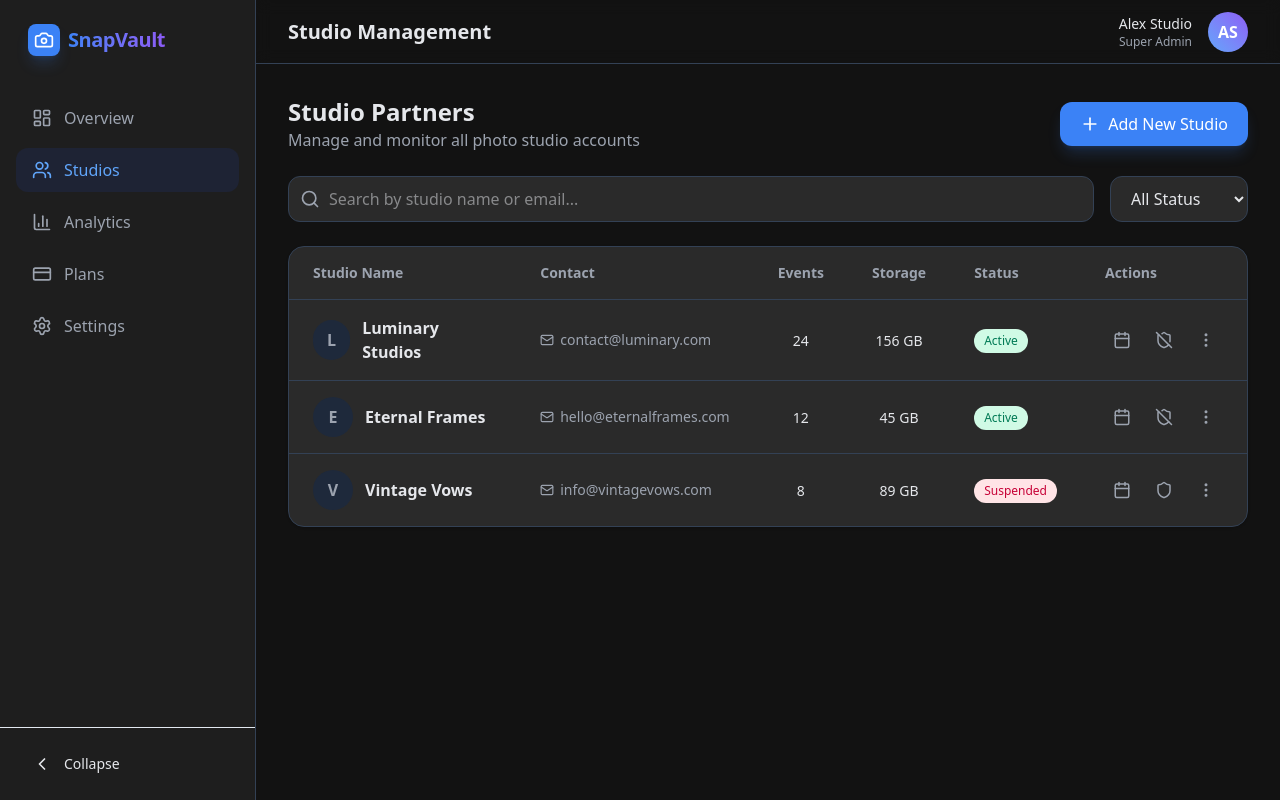
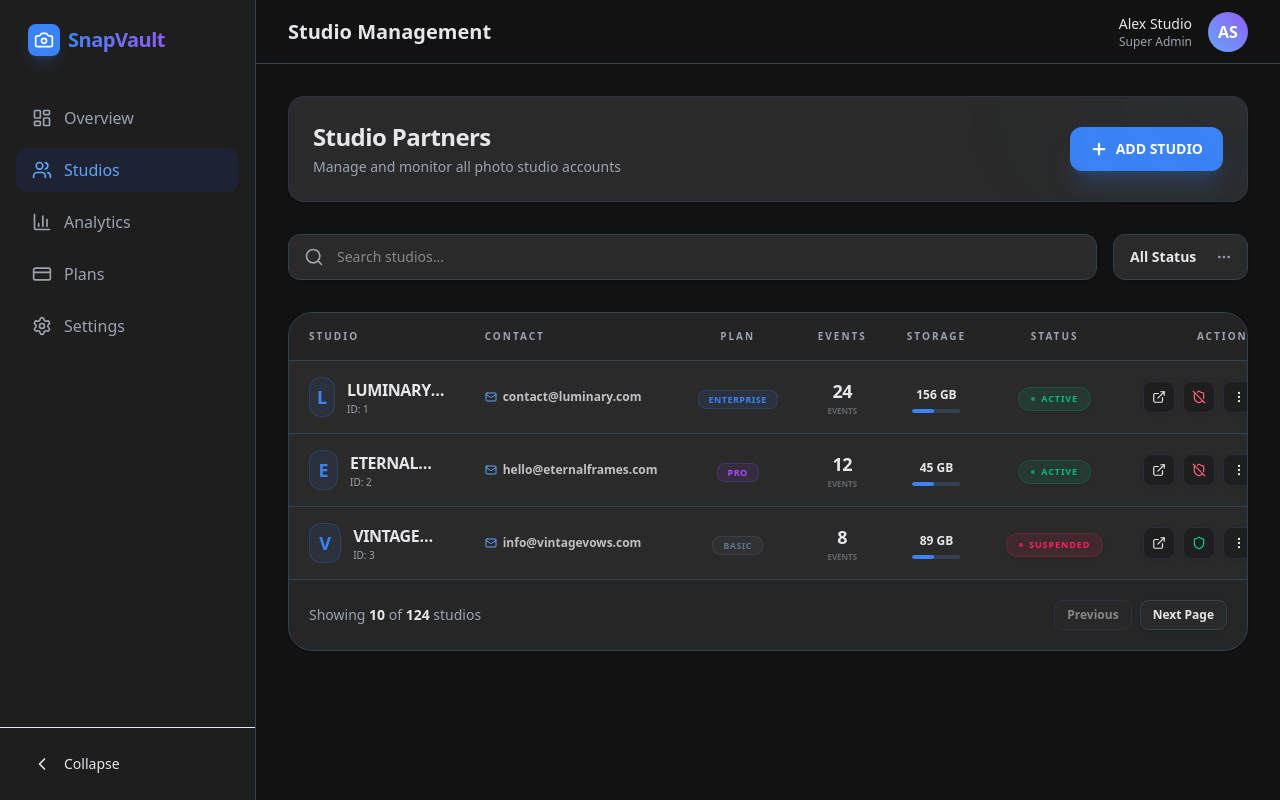
Before and after one commit to yogeshwaran08/photo-asset-management, a React app: page /super-admin/studios in a window 1280 px wide. Built offline with nearby package versions, Linux system fonts and the light colour scheme; the HTML template or start-up script is replaced by a standard one.

Commit message:
feat: add super admin studio management page with mock data for studios, events, and photos.

```diff
--- a/src/pages/super-admin/Studios.tsx
+++ b/src/pages/super-admin/Studios.tsx
@@ -1,100 +1,153 @@
 import { useState } from 'react';
-import { Search, Plus, MoreVertical, Shield, ShieldOff, Mail, Calendar } from 'lucide-react';
+import { Search, Plus, MoreVertical, Shield, ShieldOff, Mail, ExternalLink } from 'lucide-react';
+import { motion } from 'framer-motion';
 import { MOCK_STUDIOS } from '../../utils/mockData';
 import { cn } from '../../utils/cn';
+
+const containerVariants = {
+    hidden: { opacity: 0 },
+    visible: {
+        opacity: 1,
+        transition: {
+            staggerChildren: 0.1
+        }
+    }
+};
+
+const itemVariants = {
+    hidden: { opacity: 0, y: 20 },
+    visible: { opacity: 1, y: 0 }
+};
 
 const StudiosManagement = () => {
     const [searchTerm, setSearchTerm] = useState('');
 
     return (
-        <div className="space-y-6 max-w-7xl mx-auto">
-            <div className="flex flex-col md:flex-row md:items-center justify-between gap-4">
-                <div>
-                    <h1 className="text-2xl font-bold">Studio Partners</h1>
-                    <p className="text-muted-foreground">Manage and monitor all photo studio accounts</p>
+        <motion.div
+            variants={containerVariants}
+            initial="hidden"
+            animate="visible"
+            className="space-y-8 max-w-7xl mx-auto pb-12"
+        >
+            <motion.div variants={itemVariants} className="flex flex-col md:flex-row md:items-center justify-between gap-4 bg-card p-6 rounded-2xl border border-border/50 shadow-sm relative overflow-hidden">
+                <div className="absolute top-0 right-0 w-64 h-64 bg-primary-500/5 blur-[100px] -mr-32 -mt-32 rounded-full" />
+                <div className="relative">
+                    <h1 className="text-2xl font-bold tracking-tight">Studio Partners</h1>
+                    <p className="text-sm text-muted-foreground mt-1 font-medium">Manage and monitor all photo studio accounts</p>
                 </div>
-                <button className="flex items-center gap-2 bg-primary-500 hover:bg-primary-600 text-white px-5 py-2.5 rounded-xl font-medium transition-all shadow-lg shadow-primary-500/20 active:scale-95">
-                    <Plus size={20} />
-                    Add New Studio
+                <button className="flex items-center gap-2 bg-primary-500 hover:bg-primary-600 text-white px-5 py-3 rounded-xl font-black text-sm transition-all shadow-xl shadow-primary-500/20 active:scale-95 group">
+                    <Plus size={18} strokeWidth={3} className="group-hover:rotate-90 transition-transform duration-300" />
+                    <span>ADD STUDIO</span>
                 </button>
-            </div>
+            </motion.div>
 
-            <div className="flex flex-col md:flex-row gap-4">
-                <div className="relative flex-1">
-                    <Search className="absolute left-3 top-1/2 -translate-y-1/2 text-muted-foreground" size={20} />
+            <motion.div variants={itemVariants} className="flex flex-col md:flex-row gap-4">
+                <div className="relative flex-1 group">
+                    <Search className="absolute left-4 top-1/2 -translate-y-1/2 text-muted-foreground group-focus-within:text-primary-500 transition-colors" size={20} />
                     <input
                         type="text"
-                        placeholder="Search by studio name or email..."
-                        className="w-full pl-10 pr-4 py-2.5 bg-card border border-border rounded-xl focus:ring-2 focus:ring-primary-500 transition-all outline-none text-foreground"
+                        placeholder="Search studios..."
+                        className="w-full pl-12 pr-4 py-3 bg-card border border-border rounded-xl focus:ring-4 focus:ring-primary-500/10 focus:border-primary-500 transition-all outline-none text-foreground font-medium shadow-sm text-sm"
                         value={searchTerm}
                         onChange={(e) => setSearchTerm(e.target.value)}
                     />
                 </div>
-                <select className="bg-card border border-border rounded-xl px-4 py-2.5 focus:ring-2 focus:ring-primary-500 outline-none text-foreground">
+                <div className="relative">
+                    <select className="bg-card border border-border rounded-xl px-4 py-3 pr-10 focus:ring-4 focus:ring-primary-500/10 focus:border-primary-500 outline-none text-foreground font-bold shadow-sm appearance-none cursor-pointer text-sm">
                         <option>All Status</option>
                         <option>Active</option>
                         <option>Suspended</option>
+                        <option>Pending</option>
                     </select>
+                    <MoreVertical className="absolute right-4 top-1/2 -translate-y-1/2 text-muted-foreground pointer-events-none rotate-90" size={16} />
                 </div>
+            </motion.div>
 
-            <div className="bg-card rounded-2xl border border-border overflow-hidden shadow-sm">
+            <motion.div variants={itemVariants} className="bg-card rounded-3xl border border-border overflow-hidden shadow-sm">
                 <div className="overflow-x-auto">
                     <table className="w-full text-left">
                         <thead>
-                            <tr className="border-b border-border">
-                                <th className="px-6 py-4 text-sm font-semibold text-muted-foreground">Studio Name</th>
-                                <th className="px-6 py-4 text-sm font-semibold text-muted-foreground">Contact</th>
-                                <th className="px-6 py-4 text-sm font-semibold text-muted-foreground text-center">Events</th>
-                                <th className="px-6 py-4 text-sm font-semibold text-muted-foreground text-center">Storage</th>
-                                <th className="px-6 py-4 text-sm font-semibold text-muted-foreground">Status</th>
-                                <th className="px-6 py-4 text-sm font-semibold text-muted-foreground">Actions</th>
+                            <tr className="border-b border-border bg-secondary-bg/50">
+                                <th className="px-5 py-4 text-[10px] font-black uppercase tracking-[0.2em] text-muted-foreground">Studio</th>
+                                <th className="px-5 py-4 text-[10px] font-black uppercase tracking-[0.2em] text-muted-foreground">Contact</th>
+                                <th className="px-5 py-4 text-[10px] font-black uppercase tracking-[0.2em] text-muted-foreground text-center">Plan</th>
+                                <th className="px-5 py-4 text-[10px] font-black uppercase tracking-[0.2em] text-muted-foreground text-center">Events</th>
+                                <th className="px-5 py-4 text-[10px] font-black uppercase tracking-[0.2em] text-muted-foreground text-center">Storage</th>
+                                <th className="px-5 py-4 text-[10px] font-black uppercase tracking-[0.2em] text-muted-foreground text-center">Status</th>
+                                <th className="px-5 py-4 text-[10px] font-black uppercase tracking-[0.2em] text-muted-foreground text-right">Actions</th>
                             </tr>
                         </thead>
                         <tbody className="divide-y divide-border">
                             {MOCK_STUDIOS.map((studio) => (
-                                <tr key={studio.id} className="hover:bg-muted/50 transition-colors">
-                                    <td className="px-6 py-4">
+                                <tr key={studio.id} className="hover:bg-primary-500/5 transition-colors group">
+                                    <td className="px-5 py-4">
                                         <div className="flex items-center gap-3">
-                                            <div className="w-10 h-10 rounded-full bg-muted flex items-center justify-center font-bold text-muted-foreground">
+                                            <div className="w-10 h-10 rounded-xl bg-primary-500/10 flex items-center justify-center font-black text-primary-500 text-lg border border-primary-500/20 shadow-inner group-hover:scale-105 transition-transform">
                                                 {studio.name.charAt(0)}
                                             </div>
-                                            <span className="font-semibold">{studio.name}</span>
+                                            <div className="flex flex-col">
+                                                <span className="font-bold text-base text-foreground group-hover:text-primary-400 transition-colors uppercase tracking-tight line-clamp-1">{studio.name}</span>
+                                                <span className="text-[10px] text-muted-foreground font-medium">ID: {studio.id}</span>
+                                            </div>
                                         </div>
                                     </td>
-                                    <td className="px-6 py-4">
+                                    <td className="px-5 py-4">
                                         <div className="flex flex-col">
-                                            <span className="text-sm flex items-center gap-1.5 text-muted-foreground">
-                                                <Mail size={14} className="text-muted-foreground" />
+                                            <span className="text-xs font-bold flex items-center gap-1.5 text-foreground/80">
+                                                <Mail size={12} className="text-primary-400" />
                                                 {studio.email}
                                             </span>
                                         </div>
                                     </td>
-                                    <td className="px-6 py-4 text-center">
-                                        <span className="text-sm font-medium">{studio.eventCount}</span>
+                                    <td className="px-5 py-4 text-center">
+                                        <div className="inline-flex items-center">
+                                            <span className={cn(
+                                                "px-2.5 py-0.5 rounded-lg text-[9px] font-black uppercase tracking-wider border",
+                                                studio.plan === 'Enterprise'
+                                                    ? "bg-primary-500/10 text-primary-500 border-primary-500/20"
+                                                    : studio.plan === 'Pro'
+                                                        ? "bg-purple-500/10 text-purple-500 border-purple-500/20"
+                                                        : "bg-slate-500/10 text-slate-500 border-slate-500/20"
+                                            )}>
+                                                {studio.plan}
+                                            </span>
+                                        </div>
                                     </td>
-                                    <td className="px-6 py-4 text-center">
-                                        <span className="text-sm font-medium">{studio.storageUsed}</span>
+                                    <td className="px-5 py-4 text-center">
+                                        <div className="inline-flex flex-col">
+                                            <span className="text-lg font-black text-foreground tracking-tight">{studio.eventCount}</span>
+                                            <span className="text-[8px] font-black text-muted-foreground uppercase opacity-50">Events</span>
+                                        </div>
                                     </td>
-                                    <td className="px-6 py-4">
+                                    <td className="px-5 py-4 text-center">
+                                        <div className="inline-flex flex-col">
+                                            <span className="text-xs font-black text-foreground">{studio.storageUsed}</span>
+                                            <div className="w-12 h-1 bg-border rounded-full mt-1.5 overflow-hidden mx-auto">
+                                                <div className="h-full bg-primary-500 rounded-full" style={{ width: '45%' }} />
+                                            </div>
+                                        </div>
+                                    </td>
+                                    <td className="px-5 py-4 text-center">
                                         <span className={cn(
-                                            "inline-flex items-center px-2.5 py-1 rounded-full text-xs font-medium",
+                                            "inline-flex items-center gap-1.5 px-3 py-1 rounded-full text-[9px] font-black uppercase tracking-widest border shadow-sm",
                                             studio.status === 'active'
-                                                ? "bg-emerald-100 dark:bg-emerald-900/30 text-emerald-700 dark:text-emerald-400"
-                                                : "bg-rose-100 dark:bg-rose-900/30 text-rose-700 dark:text-rose-400"
+                                                ? "bg-emerald-500/10 text-emerald-500 border-emerald-500/20"
+                                                : "bg-rose-500/10 text-rose-500 border-rose-500/20"
                                         )}>
-                                            {studio.status.charAt(0).toUpperCase() + studio.status.slice(1)}
+                                            <div className={cn("w-1 h-1 rounded-full animate-pulse", studio.status === 'active' ? "bg-emerald-500" : "bg-rose-500")} />
+                                            {studio.status}
                                         </span>
                                     </td>
-                                    <td className="px-6 py-4">
-                                        <div className="flex items-center gap-2">
-                                            <button className="p-2 hover:bg-muted rounded-lg text-muted-foreground hover:text-primary-400 transition-colors">
-                                                <Calendar size={18} />
+                                    <td className="px-5 py-4">
+                                        <div className="flex items-center justify-end gap-2">
+                                            <button className="w-8 h-8 flex items-center justify-center bg-secondary-bg hover:bg-primary-500/10 hover:text-primary-400 rounded-lg transition-all border border-border/50 shadow-sm" title="View Details">
+                                                <ExternalLink size={14} />
                                             </button>
-                                            <button className="p-2 hover:bg-muted rounded-lg text-muted-foreground hover:text-primary-400 transition-colors">
-                                                {studio.status === 'active' ? <ShieldOff size={18} /> : <Shield size={18} />}
+                                            <button className="w-8 h-8 flex items-center justify-center bg-secondary-bg hover:bg-primary-500/10 rounded-lg transition-all border border-border/50 shadow-sm" title="Manage Account">
+                                                {studio.status === 'active' ? <ShieldOff size={14} className="text-rose-400" /> : <Shield size={14} className="text-emerald-400" />}
                                             </button>
-                                            <button className="p-2 hover:bg-muted rounded-lg text-muted-foreground hover:text-primary-400 transition-colors">
-                                                <MoreVertical size={18} />
+                                            <button className="w-8 h-8 flex items-center justify-center bg-secondary-bg hover:bg-primary-500/10 hover:text-primary-400 rounded-lg transition-all border border-border/50 shadow-sm">
+                                                <MoreVertical size={14} />
                                             </button>
                                         </div>
                                     </td>
@@ -103,8 +156,15 @@ const StudiosManagement = () => {
                         </tbody>
                     </table>
                 </div>
+                <div className="p-5 border-t border-border bg-secondary-bg/30 flex items-center justify-between">
+                    <p className="text-sm text-muted-foreground font-medium">Showing <span className="text-foreground font-black">10</span> of <span className="text-foreground font-black">124</span> studios</p>
+                    <div className="flex gap-2">
+                        <button className="px-3 py-1.5 bg-card border border-border rounded-lg text-xs font-bold opacity-50 cursor-not-allowed">Previous</button>
+                        <button className="px-3 py-1.5 bg-card border border-border rounded-lg text-xs font-bold hover:bg-primary-500 hover:text-white transition-all shadow-sm">Next Page</button>
                     </div>
                 </div>
+            </motion.div>
+        </motion.div>
     );
 };
 
--- a/src/utils/mockData.ts
+++ b/src/utils/mockData.ts
@@ -6,6 +6,7 @@ export const MOCK_STUDIOS = [
         eventCount: 24,
         storageUsed: '156 GB',
         status: 'active',
+        plan: 'Enterprise',
     },
     {
         id: '2',
@@ -14,6 +15,7 @@ export const MOCK_STUDIOS = [
         eventCount: 12,
         storageUsed: '45 GB',
         status: 'active',
+        plan: 'Pro',
     },
     {
         id: '3',
@@ -22,6 +24,7 @@ export const MOCK_STUDIOS = [
         eventCount: 8,
         storageUsed: '89 GB',
         status: 'suspended',
+        plan: 'Basic',
     },
 ];
 
```
Lines whose indentation alone changed are shown as unchanged.
